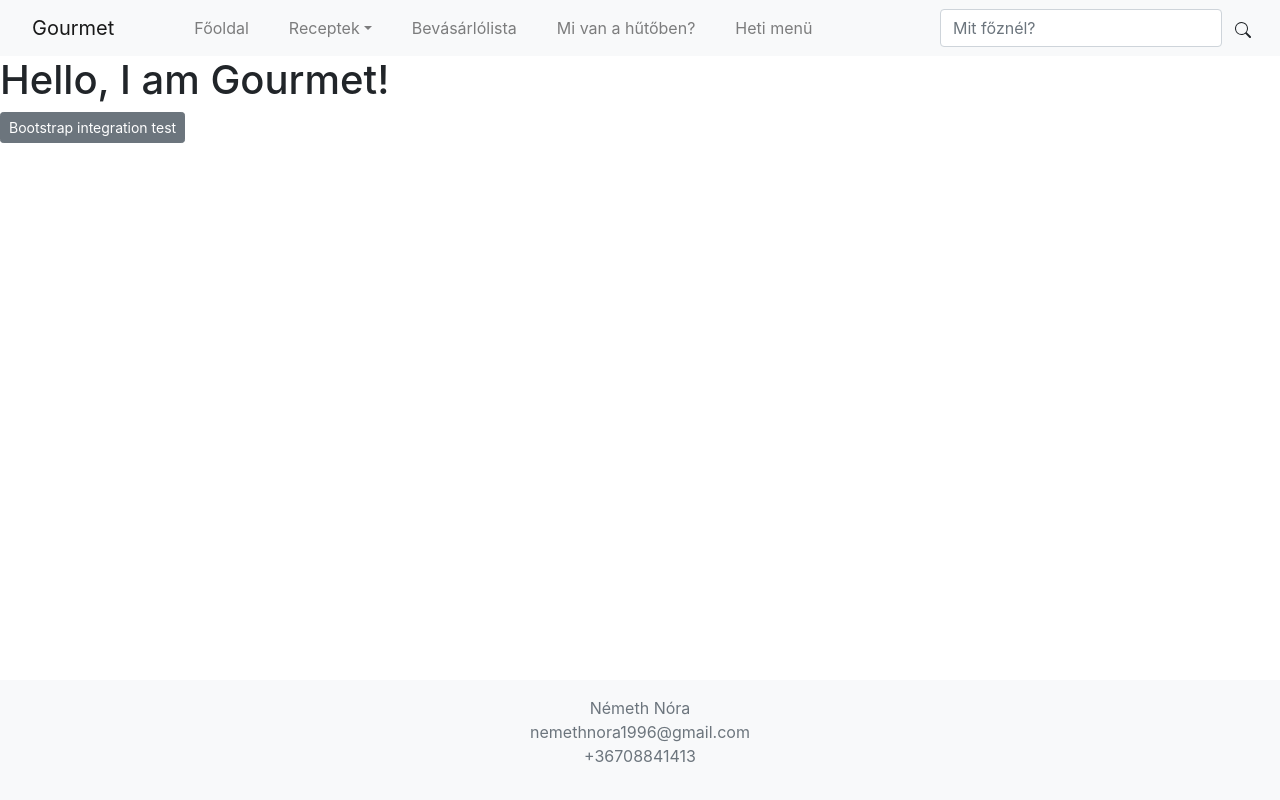
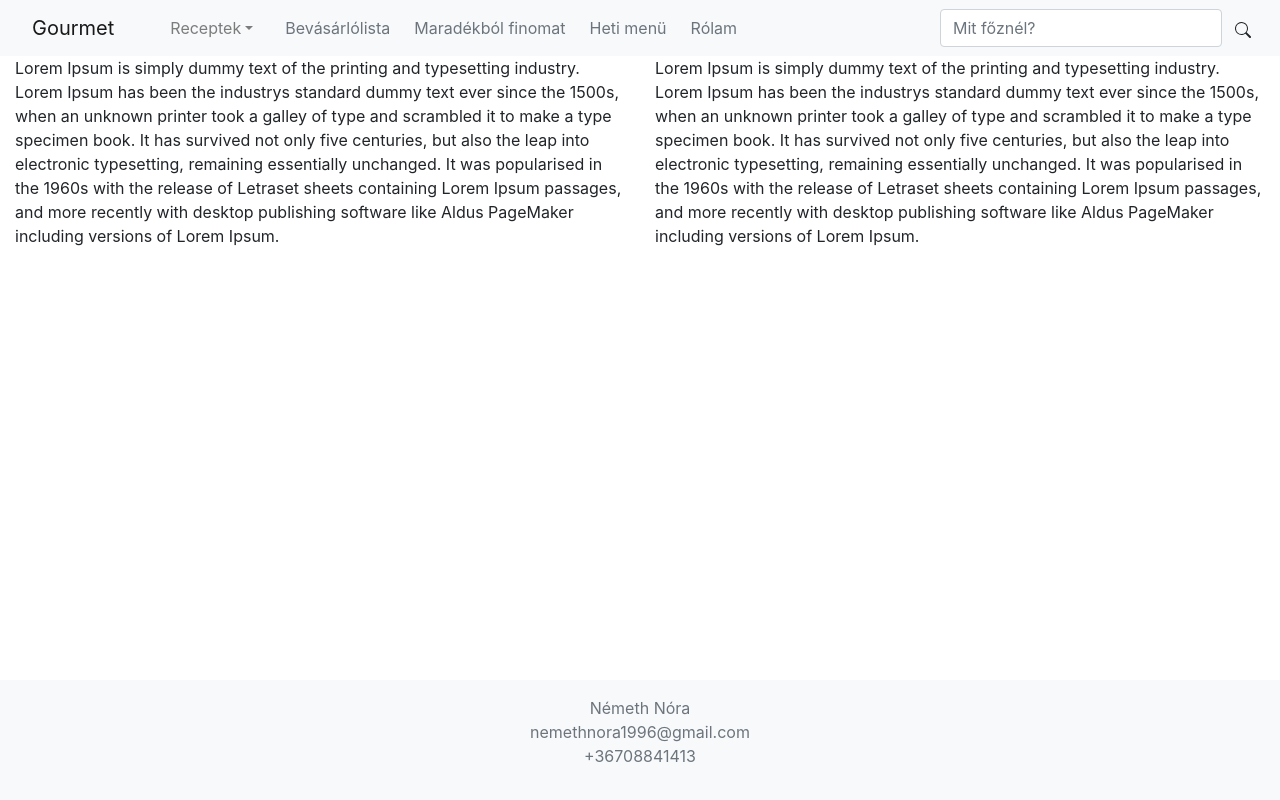
Before and after one commit to nora-nemeth/gourmet, a React (Create React App) app: page /recipesContainer in a window 1280 px wide. Built offline with nearby package versions, Linux system fonts and the light colour scheme.

Commit message:
Create application skeleton, add navigation

```diff
--- a/package.json
+++ b/package.json
@@ -11,6 +11,8 @@
     "react": "^17.0.1",
     "react-bootstrap": "^1.4.3",
     "react-dom": "^17.0.1",
+    "react-router-bootstrap": "^0.25.0",
+    "react-router-dom": "^5.2.0",
     "react-scripts": "4.0.1",
     "web-vitals": "^0.2.4"
   },
--- a/src/App.js
+++ b/src/App.js
@@ -1,18 +1,43 @@
 import React, { Component } from "react";
-import HeaderNavBar from "./components/navbar";
-import Footer from "./components/footer";
+import { BrowserRouter as Router, Route, Switch } from "react-router-dom";
+import HeaderNavBar from "./components/Navbar";
+import Footer from "./components/Footer";
+import Home from "./components/Home";
+import RecipesContainer from "./components/RecipesContainer";
+import ShoppingList from "./components/ShoppingList";
+import FromRest from "./components/FromRest";
+import Menu from "./components/Menu";
+import AboutMe from "./components/AboutMe";
 
 class App extends React.Component {
   render() {
     return (
-      <React.Fragment>
-        <HeaderNavBar />
-        <h1>Hello, I am Gourmet!</h1>
-        <button className="btn btn-secondary btn-sm">
-          Bootstrap integration test
-        </button>
-        <Footer />
-      </React.Fragment>
+      <Router>
+        <React.Fragment>
+          <HeaderNavBar />
+          <Switch>
+            <Route exact path="/home">
+              <Home />
+            </Route>
+            <Route exact path="/recipesContainer">
+              <RecipesContainer />
+            </Route>
+            <Route exact path="/shoppingList">
+              <ShoppingList />
+            </Route>
+            <Route exact path="/fromRest">
+              <FromRest />
+            </Route>
+            <Route exact path="/menu">
+              <Menu />
+            </Route>
+            <Route exact path="/aboutMe">
+              <AboutMe />
+            </Route>
+          </Switch>
+          <Footer />
+        </React.Fragment>
+      </Router>
     );
   }
 }
--- /dev/null
+++ b/src/components/AboutMe.jsx
@@ -0,0 +1,14 @@
+import React, { Component } from "react";
+import { Container } from "react-bootstrap";
+
+class AboutMe extends Component {
+  render() {
+    return (
+      <Container>
+        <h1>This is AboutMe page</h1>
+      </Container>
+    );
+  }
+}
+
+export default AboutMe;
--- /dev/null
+++ b/src/components/FromRest.jsx
@@ -0,0 +1,14 @@
+import React, { Component } from "react";
+import { Container } from "react-bootstrap";
+
+class FromRest extends Component {
+  render() {
+    return (
+      <Container>
+        <h1>This is FromRest page</h1>
+      </Container>
+    );
+  }
+}
+
+export default FromRest;
--- /dev/null
+++ b/src/components/Home.jsx
@@ -0,0 +1,14 @@
+import React, { Component } from "react";
+import { Container } from "react-bootstrap";
+
+class Home extends Component {
+  render() {
+    return (
+      <Container>
+        <h1>This is Home page</h1>
+      </Container>
+    );
+  }
+}
+
+export default Home;
--- /dev/null
+++ b/src/components/Menu.jsx
@@ -0,0 +1,14 @@
+import React, { Component } from "react";
+import { Container } from "react-bootstrap";
+
+class Menu extends Component {
+  render() {
+    return (
+      <Container>
+        <h1>This is Menu page</h1>
+      </Container>
+    );
+  }
+}
+
+export default Menu;
--- /dev/null
+++ b/src/components/RecipesContainer.jsx
@@ -0,0 +1,41 @@
+import React, { Component } from "react";
+import { Container, Row, Col } from "react-bootstrap";
+
+class RecipesContainer extends Component {
+  render() {
+    return (
+      <React.Fragment>
+        <Container fluid>
+          <Row>
+            <Col>
+              Lorem Ipsum is simply dummy text of the printing and typesetting
+              industry. Lorem Ipsum has been the industrys standard dummy text
+              ever since the 1500s, when an unknown printer took a galley of
+              type and scrambled it to make a type specimen book. It has
+              survived not only five centuries, but also the leap into
+              electronic typesetting, remaining essentially unchanged. It was
+              popularised in the 1960s with the release of Letraset sheets
+              containing Lorem Ipsum passages, and more recently with desktop
+              publishing software like Aldus PageMaker including versions of
+              Lorem Ipsum.
+            </Col>
+            <Col>
+              Lorem Ipsum is simply dummy text of the printing and typesetting
+              industry. Lorem Ipsum has been the industrys standard dummy text
+              ever since the 1500s, when an unknown printer took a galley of
+              type and scrambled it to make a type specimen book. It has
+              survived not only five centuries, but also the leap into
+              electronic typesetting, remaining essentially unchanged. It was
+              popularised in the 1960s with the release of Letraset sheets
+              containing Lorem Ipsum passages, and more recently with desktop
+              publishing software like Aldus PageMaker including versions of
+              Lorem Ipsum.
+            </Col>
+          </Row>
+        </Container>
+      </React.Fragment>
+    );
+  }
+}
+
+export default RecipesContainer;
--- /dev/null
+++ b/src/components/ShoppingList.jsx
@@ -0,0 +1,14 @@
+import React, { Component } from "react";
+import { Container } from "react-bootstrap";
+
+class ShoppingList extends Component {
+  render() {
+    return (
+      <Container>
+        <h1>This is ShoppingList page</h1>
+      </Container>
+    );
+  }
+}
+
+export default ShoppingList;
--- a/src/components/navbar.jsx
+++ b/src/components/navbar.jsx
@@ -7,6 +7,7 @@ import {
   FormControl,
   Button,
 } from "react-bootstrap";
+import { NavLink } from "react-router-dom";
 
 class HeaderNavBar extends Component {
   render() {
@@ -16,15 +17,12 @@ class HeaderNavBar extends Component {
         variant="light"
         expand="md"
       >
-        <Navbar.Brand href="#home" className="mr-4 ml-3">
+        <Navbar.Brand href="/home" className="mr-5 ml-3">
           Gourmet
         </Navbar.Brand>
         <Navbar.Toggle aria-controls="responsive-navbar-nav" />
         <Navbar.Collapse id="responsive-navbar-nav">
           <Nav className="mr-auto">
-            <Nav.Link href="#home" className="mr-4 ml-5">
-              Főoldal
-            </Nav.Link>
             <NavDropdown
               title="Receptek"
               id="basic-nav-dropdown"
@@ -35,17 +33,53 @@ class HeaderNavBar extends Component {
               <NavDropdown.Item href="#action/3.3">Főételek</NavDropdown.Item>
               <NavDropdown.Item href="#action/3.3">Desszertek</NavDropdown.Item>
               <NavDropdown.Divider />
-              <NavDropdown.Item href="#action/3.4">Összes</NavDropdown.Item>
+              <NavDropdown.Item href="/recipesContainer">
+                Összes
+              </NavDropdown.Item>
             </NavDropdown>
-            <Nav.Link href="#link" className="mr-4">
+            <NavLink
+              to="/shoppingList"
+              style={{
+                textDecoration: "none",
+                color: "black",
+              }}
+              className="mr-4 text-muted pt-2"
+            >
               Bevásárlólista
-            </Nav.Link>
-            <Nav.Link href="#link" className="mr-4">
-              Mi van a hűtőben?
-            </Nav.Link>
-            <Nav.Link href="#link" className="mr-4">
+            </NavLink>
+
+            <NavLink
+              to="/fromRest"
+              style={{
+                textDecoration: "none",
+                color: "black",
+              }}
+              className="mr-4 text-muted pt-2"
+            >
+              Maradékból finomat
+            </NavLink>
+            <NavLink
+              to="/menu"
+              className="mr-4"
+              style={{
+                textDecoration: "none",
+                color: "black",
+              }}
+              className="mr-4 text-muted pt-2"
+            >
               Heti menü
-            </Nav.Link>
+            </NavLink>
+            <NavLink
+              to="/aboutMe"
+              className="mr-4"
+              style={{
+                textDecoration: "none",
+                color: "black",
+              }}
+              className="mr-4 text-muted pt-2"
+            >
+              Rólam
+            </NavLink>
           </Nav>
           <Nav className="justify-content-end">
             <Form>
```
Also changed, not shown: TODO.txt, 1 other file (tests, documents, lock files or other folders).
